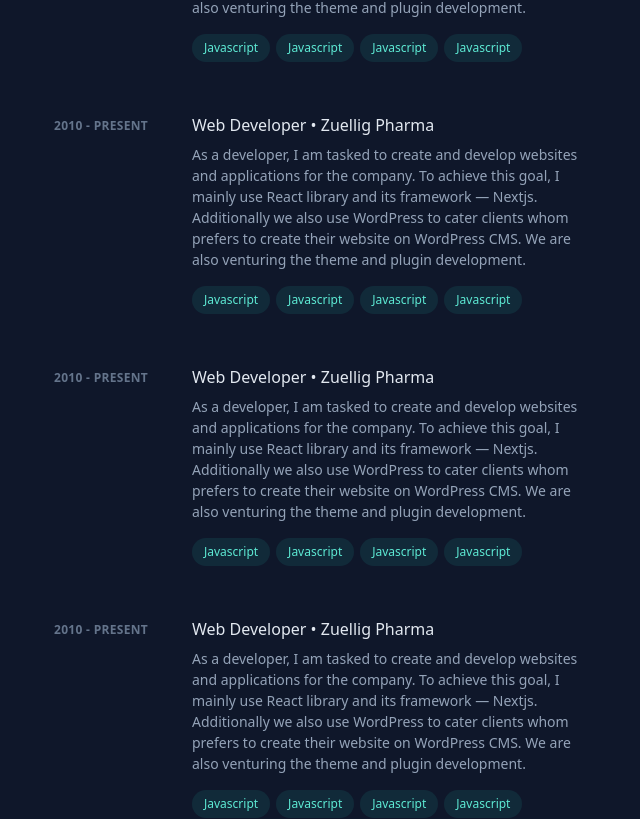
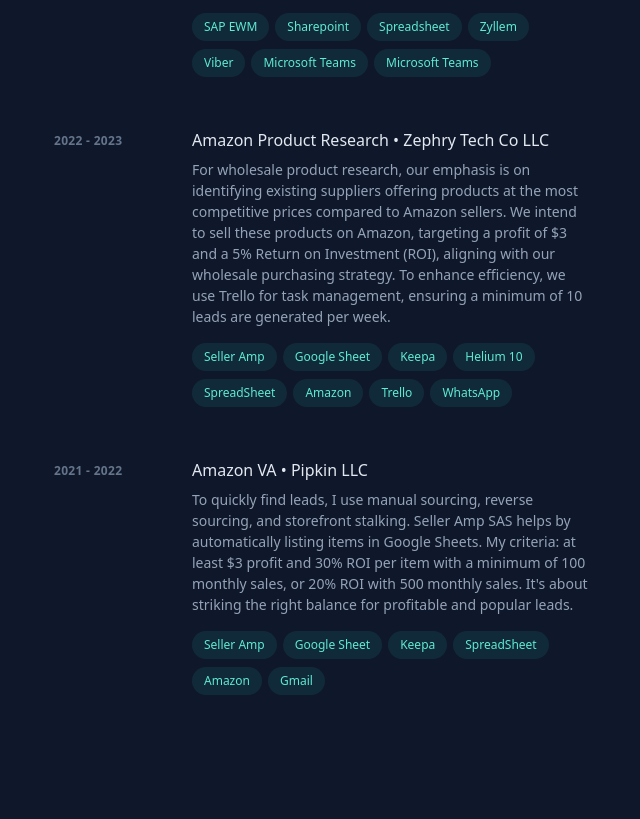
Before and after one commit to mrVinzcode/melvin-mangubat, a React (Vite) app: page / in a window 1280 px wide. Shown: the part 1681-2500 px from the top of the page, without its empty margins (594-1234 px from the left). Built offline with nearby package versions, Linux system fonts and the light colour scheme.

Commit message:
revised experience section

```diff
--- a/src/pages/Experience/Experience.jsx
+++ b/src/pages/Experience/Experience.jsx
@@ -26,38 +26,53 @@
                   >
                     <span className="absolute -inset-x-4 -inset-y-2.5 hidden rounded md:-inset-x-6 md:-inset-y-4 lg:block"></span>
                     <span className="inline-block">
-                      Web Developer • Zuellig Pharma
+                      Transport Planner • Zuellig Pharma
                     </span>
                   </a>
                 </h3>
 
                 <p className="mt-2 text-sm leading-normal">
-                  As a developer, I am tasked to create and develop websites and
-                  applications for the company. To achieve this goal, I mainly
-                  use React library and its framework — Nextjs. Additionally we
-                  also use WordPress to cater clients whom prefers to create
-                  their website on WordPress CMS. We are also venturing the
-                  theme and plugin development.
+                  Executing orders in the SAP system, we assess total volume and
+                  weight. Determining the required trucks based on package
+                  dimensions, we coordinate with third-party services for
+                  pickup. We stay in communication and provide support until
+                  successful delivery to the customer.
                 </p>
+
                 <ul className="mt-2 flex flex-wrap">
                   <li className="mr-1.5 mt-2">
                     <div className="flex items-center bg-teal-400/10 rounded-full px-3 py-1 text-xs font-medium leading-5 text-teal-300">
-                      Javascript
+                      SAP EWM
                     </div>
                   </li>
                   <li className="mr-1.5 mt-2">
                     <div className="flex items-center bg-teal-400/10 rounded-full px-3 py-1 text-xs font-medium leading-5 text-teal-300">
-                      Javascript
+                      Sharepoint
                     </div>
                   </li>
                   <li className="mr-1.5 mt-2">
                     <div className="flex items-center bg-teal-400/10 rounded-full px-3 py-1 text-xs font-medium leading-5 text-teal-300">
-                      Javascript
+                      Spreadsheet
                     </div>
                   </li>
                   <li className="mr-1.5 mt-2">
                     <div className="flex items-center bg-teal-400/10 rounded-full px-3 py-1 text-xs font-medium leading-5 text-teal-300">
-                      Javascript
+                      Zyllem
+                    </div>
+                  </li>
+                  <li className="mr-1.5 mt-2">
+                    <div className="flex items-center bg-teal-400/10 rounded-full px-3 py-1 text-xs font-medium leading-5 text-teal-300">
+                      Viber
+                    </div>
+                  </li>
+                  <li className="mr-1.5 mt-2">
+                    <div className="flex items-center bg-teal-400/10 rounded-full px-3 py-1 text-xs font-medium leading-5 text-teal-300">
+                      Microsoft Teams
+                    </div>
+                  </li>
+                  <li className="mr-1.5 mt-2">
+                    <div className="flex items-center bg-teal-400/10 rounded-full px-3 py-1 text-xs font-medium leading-5 text-teal-300">
+                      Microsoft Teams
                     </div>
                   </li>
                 </ul>
@@ -68,7 +83,7 @@
             <div className="group relative grid pb-1 transition-all sm:grid-cols-8 sm:gap-8 md:gap-4 lg:hover:!opacity-100 lg:group-hover/list:opacity-50">
               <div className="absolute -inset-x-4 -inset-y-4 z-0 hidden rounded-md transition motion-reduce:transition-none lg:-inset-x-6 lg:block lg:group-hover:bg-slate-800/50 lg:group-hover:shadow-[inset_0_1px_0_0_rgba(148,163,184,.0.1)] lg:group-hover:drop-shadow-lg"></div>
               <header className="z-10 mb-2 mt-1 text-xs font-semibold uppercase tracking-wide text-slate-500 sm:col-span-2">
-                2010 - Present
+                2022 - 2023
               </header>
               <div className="z-10 sm:col-span-6 ">
                 <h3 className="font-medium leading-snug text-slate-200 ">
@@ -78,38 +93,60 @@
                   >
                     <span className="absolute -inset-x-4 -inset-y-2.5 hidden rounded md:-inset-x-6 md:-inset-y-4 lg:block"></span>
                     <span className="inline-block">
-                      Web Developer • Zuellig Pharma
+                      Amazon Product Research • Zephry Tech Co LLC
                     </span>
                   </a>
                 </h3>
 
                 <p className="mt-2 text-sm leading-normal">
-                  As a developer, I am tasked to create and develop websites and
-                  applications for the company. To achieve this goal, I mainly
-                  use React library and its framework — Nextjs. Additionally we
-                  also use WordPress to cater clients whom prefers to create
-                  their website on WordPress CMS. We are also venturing the
-                  theme and plugin development.
+                  For wholesale product research, our emphasis is on identifying
+                  existing suppliers offering products at the most competitive
+                  prices compared to Amazon sellers. We intend to sell these
+                  products on Amazon, targeting a profit of $3 and a 5% Return
+                  on Investment (ROI), aligning with our wholesale purchasing
+                  strategy. To enhance efficiency, we use Trello for task
+                  management, ensuring a minimum of 10 leads are generated per
+                  week.
                 </p>
                 <ul className="mt-2 flex flex-wrap">
                   <li className="mr-1.5 mt-2">
                     <div className="flex items-center bg-teal-400/10 rounded-full px-3 py-1 text-xs font-medium leading-5 text-teal-300">
-                      Javascript
+                      Seller Amp
                     </div>
                   </li>
                   <li className="mr-1.5 mt-2">
                     <div className="flex items-center bg-teal-400/10 rounded-full px-3 py-1 text-xs font-medium leading-5 text-teal-300">
-                      Javascript
+                      Google Sheet
                     </div>
                   </li>
                   <li className="mr-1.5 mt-2">
                     <div className="flex items-center bg-teal-400/10 rounded-full px-3 py-1 text-xs font-medium leading-5 text-teal-300">
-                      Javascript
+                      Keepa
                     </div>
                   </li>
                   <li className="mr-1.5 mt-2">
                     <div className="flex items-center bg-teal-400/10 rounded-full px-3 py-1 text-xs font-medium leading-5 text-teal-300">
-                      Javascript
+                      Helium 10
+                    </div>
+                  </li>
+                  <li className="mr-1.5 mt-2">
+                    <div className="flex items-center bg-teal-400/10 rounded-full px-3 py-1 text-xs font-medium leading-5 text-teal-300">
+                      SpreadSheet
+                    </div>
+                  </li>
+                  <li className="mr-1.5 mt-2">
+                    <div className="flex items-center bg-teal-400/10 rounded-full px-3 py-1 text-xs font-medium leading-5 text-teal-300">
+                      Amazon
+                    </div>
+                  </li>
+                  <li className="mr-1.5 mt-2">
+                    <div className="flex items-center bg-teal-400/10 rounded-full px-3 py-1 text-xs font-medium leading-5 text-teal-300">
+                      Trello
+                    </div>
+                  </li>
+                  <li className="mr-1.5 mt-2">
+                    <div className="flex items-center bg-teal-400/10 rounded-full px-3 py-1 text-xs font-medium leading-5 text-teal-300">
+                      WhatsApp
                     </div>
                   </li>
                 </ul>
@@ -120,7 +157,7 @@
             <div className="group relative grid pb-1 transition-all sm:grid-cols-8 sm:gap-8 md:gap-4 lg:hover:!opacity-100 lg:group-hover/list:opacity-50">
               <div className="absolute -inset-x-4 -inset-y-4 z-0 hidden rounded-md transition motion-reduce:transition-none lg:-inset-x-6 lg:block lg:group-hover:bg-slate-800/50 lg:group-hover:shadow-[inset_0_1px_0_0_rgba(148,163,184,.0.1)] lg:group-hover:drop-shadow-lg"></div>
               <header className="z-10 mb-2 mt-1 text-xs font-semibold uppercase tracking-wide text-slate-500 sm:col-span-2">
-                2010 - Present
+                2021 - 2022
               </header>
               <div className="z-10 sm:col-span-6 ">
                 <h3 className="font-medium leading-snug text-slate-200 ">
@@ -129,91 +166,48 @@
                     href=""
                   >
                     <span className="absolute -inset-x-4 -inset-y-2.5 hidden rounded md:-inset-x-6 md:-inset-y-4 lg:block"></span>
-                    <span className="inline-block">
-                      Web Developer • Zuellig Pharma
-                    </span>
+                    <span className="inline-block">Amazon VA • Pipkin LLC</span>
                   </a>
                 </h3>
 
                 <p className="mt-2 text-sm leading-normal">
-                  As a developer, I am tasked to create and develop websites and
-                  applications for the company. To achieve this goal, I mainly
-                  use React library and its framework — Nextjs. Additionally we
-                  also use WordPress to cater clients whom prefers to create
-                  their website on WordPress CMS. We are also venturing the
-                  theme and plugin development.
+                  To quickly find leads, I use manual sourcing, reverse
+                  sourcing, and storefront stalking. Seller Amp SAS helps by
+                  automatically listing items in Google Sheets. My criteria: at
+                  least $3 profit and 30% ROI per item with a minimum of 100
+                  monthly sales, or 20% ROI with 500 monthly sales. It&apos;s
+                  about striking the right balance for profitable and popular
+                  leads.
                 </p>
                 <ul className="mt-2 flex flex-wrap">
                   <li className="mr-1.5 mt-2">
                     <div className="flex items-center bg-teal-400/10 rounded-full px-3 py-1 text-xs font-medium leading-5 text-teal-300">
-                      Javascript
+                      Seller Amp
                     </div>
                   </li>
                   <li className="mr-1.5 mt-2">
                     <div className="flex items-center bg-teal-400/10 rounded-full px-3 py-1 text-xs font-medium leading-5 text-teal-300">
-                      Javascript
+                      Google Sheet
                     </div>
                   </li>
                   <li className="mr-1.5 mt-2">
                     <div className="flex items-center bg-teal-400/10 rounded-full px-3 py-1 text-xs font-medium leading-5 text-teal-300">
-                      Javascript
+                      Keepa
                     </div>
                   </li>
                   <li className="mr-1.5 mt-2">
                     <div className="flex items-center bg-teal-400/10 rounded-full px-3 py-1 text-xs font-medium leading-5 text-teal-300">
-                      Javascript
-                    </div>
-                  </li>
-                </ul>
-              </div>
-            </div>
-          </li>
-          <li className="mb-12">
-            <div className="group relative grid pb-1 transition-all sm:grid-cols-8 sm:gap-8 md:gap-4 lg:hover:!opacity-100 lg:group-hover/list:opacity-50">
-              <div className="absolute -inset-x-4 -inset-y-4 z-0 hidden rounded-md transition motion-reduce:transition-none lg:-inset-x-6 lg:block lg:group-hover:bg-slate-800/50 lg:group-hover:shadow-[inset_0_1px_0_0_rgba(148,163,184,.0.1)] lg:group-hover:drop-shadow-lg"></div>
-              <header className="z-10 mb-2 mt-1 text-xs font-semibold uppercase tracking-wide text-slate-500 sm:col-span-2">
-                2010 - Present
-              </header>
-              <div className="z-10 sm:col-span-6 ">
-                <h3 className="font-medium leading-snug text-slate-200 ">
-                  <a
-                    className="inline-flex items-baseline font-medium leading-tight text-slate-200 hover:text-teal-300 focus-visible:text-teal-300 group/link text-base"
-                    href=""
-                  >
-                    <span className="absolute -inset-x-4 -inset-y-2.5 hidden rounded md:-inset-x-6 md:-inset-y-4 lg:block"></span>
-                    <span className="inline-block">
-                      Web Developer • Zuellig Pharma
-                    </span>
-                  </a>
-                </h3>
-
-                <p className="mt-2 text-sm leading-normal">
-                  As a developer, I am tasked to create and develop websites and
-                  applications for the company. To achieve this goal, I mainly
-                  use React library and its framework — Nextjs. Additionally we
-                  also use WordPress to cater clients whom prefers to create
-                  their website on WordPress CMS. We are also venturing the
-                  theme and plugin development.
-                </p>
-                <ul className="mt-2 flex flex-wrap">
-                  <li className="mr-1.5 mt-2">
-                    <div className="flex items-center bg-teal-400/10 rounded-full px-3 py-1 text-xs font-medium leading-5 text-teal-300">
-                      Javascript
+                      SpreadSheet
                     </div>
                   </li>
                   <li className="mr-1.5 mt-2">
                     <div className="flex items-center bg-teal-400/10 rounded-full px-3 py-1 text-xs font-medium leading-5 text-teal-300">
-                      Javascript
+                      Amazon
                     </div>
                   </li>
                   <li className="mr-1.5 mt-2">
                     <div className="flex items-center bg-teal-400/10 rounded-full px-3 py-1 text-xs font-medium leading-5 text-teal-300">
-                      Javascript
-                    </div>
-                  </li>
-                  <li className="mr-1.5 mt-2">
-                    <div className="flex items-center bg-teal-400/10 rounded-full px-3 py-1 text-xs font-medium leading-5 text-teal-300">
-                      Javascript
+                      Gmail
                     </div>
                   </li>
                 </ul>
```
Also changed, not shown: src/index.css (+0 -12 lines).
